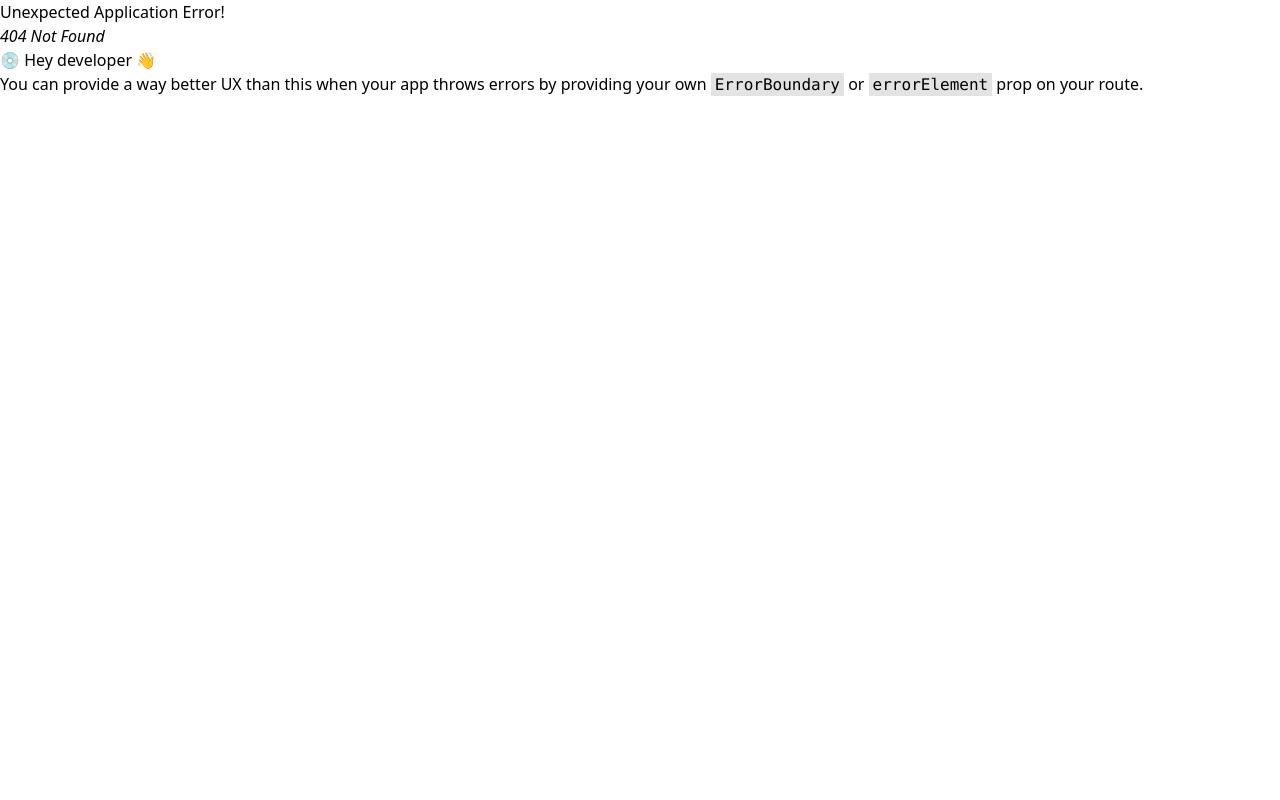
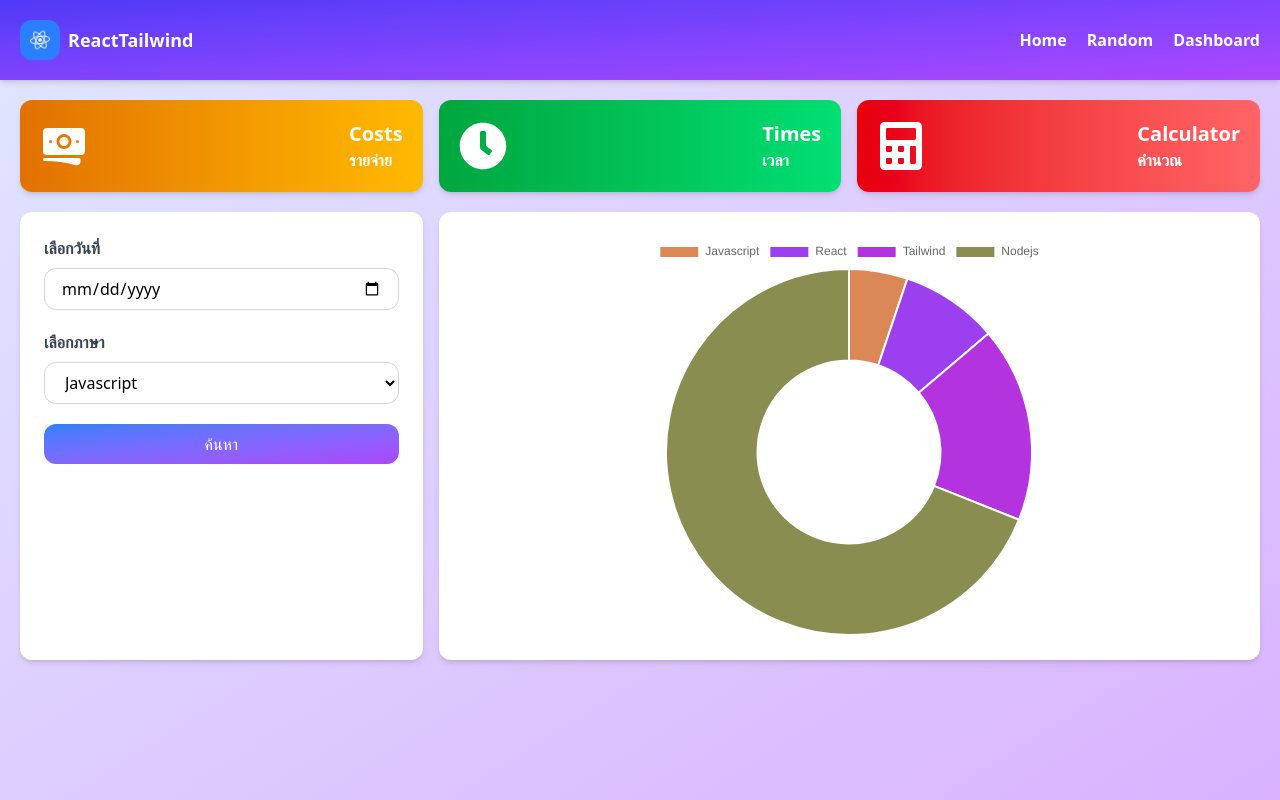
Before and after one commit to FactNJS1014/React-tailwind-Responsive-2026, a React (Vite) app: page /dashboard in a window 1280 px wide. Before the commit this address had no page. Built offline with nearby package versions, Linux system fonts and the light colour scheme.

Commit message:
fetch api and dashboard demo

```diff
--- a/package.json
+++ b/package.json
@@ -11,8 +11,10 @@
   },
   "dependencies": {
     "@tailwindcss/vite": "^4.1.18",
+    "chart.js": "^4.5.1",
     "framer-motion": "^12.28.1",
     "react": "^19.2.0",
+    "react-chartjs-2": "^5.3.1",
     "react-dom": "^19.2.0",
     "react-icons": "^5.5.0",
     "react-router-dom": "^7.12.0",
--- a/src/App.jsx
+++ b/src/App.jsx
@@ -3,8 +3,21 @@
 import Navbar from "./components/Navbar";
 import { FaSearch, FaUser } from "react-icons/fa";
 import { motion } from "framer-motion";
+import { useState, useEffect } from "react";
 
 function App() {
+  const [arrayList, setArrayList] = useState([]);
+
+  useEffect(() => {
+    fetchDisneyCharacter();
+  }, []);
+
+  const fetchDisneyCharacter = async () => {
+    const res = await fetch("https://pokeapi.co/api/v2/pokemon-form");
+    const data = await res.json();
+    setArrayList(data.results);
+    console.log(data);
+  };
   return (
     <>
       <div className="min-h-screen bg-linear-to-br from-indigo-100 to-purple-300">
@@ -31,51 +44,28 @@ function App() {
             transition={{ duration: 0.7, delay: 0.2, type: "spring" }}
             className="grid grid-cols-1 md:grid-cols-3 sm:grid-cols-2 gap-4 p-4"
           >
-            <div className="px-6 py-2 bg-white rounded-xl shadow-md">
+            {arrayList.map((ch, index) => (
+              <div
+                key={index}
+                className="px-6 py-2 bg-white rounded-xl shadow-md"
+              >
                 <div className="flex items-center justify-center bg-purple-50 h-48 rounded-xl">
-                <FaUser className="w-24 h-24 text-purple-500" />
+                  <img
+                    src={`https://raw.githubusercontent.com/PokeAPI/sprites/master/sprites/pokemon/other/official-artwork/${index + 1}.png`}
+                    alt={ch.name}
+                    width={200}
+                    height={200}
+                  />
                 </div>
                 <h1 className="text-2xl font-bold text-center mt-5">
-                Hero Section
+                  {ch.name}
                 </h1>
-              <p className="text-center mt-2">
-                Lorem ipsum dolor sit amet consectetur adipisicing elit.
-                Quisquam, quod.
-              </p>
+
                 <button className="w-full bg-purple-500 text-white py-2 rounded-xl mt-5">
-                Learn More
+                  View Pokemon
                 </button>
               </div>
-            <div className="px-6 py-2 bg-white rounded-xl shadow-md">
-              <div className="flex items-center justify-center bg-purple-50 h-48 rounded-xl">
-                <FaUser className="w-24 h-24 text-purple-500" />
-              </div>
-              <h1 className="text-2xl font-bold text-center mt-5">
-                Hero Section
-              </h1>
-              <p className="text-center mt-2">
-                Lorem ipsum dolor sit amet consectetur adipisicing elit.
-                Quisquam, quod.
-              </p>
-              <button className="w-full bg-purple-500 text-white py-2 rounded-xl mt-5">
-                Learn More
-              </button>
-            </div>
-            <div className="px-6 py-2 bg-white rounded-xl shadow-md">
-              <div className="flex items-center justify-center bg-purple-50 h-48 rounded-xl">
-                <FaUser className="w-24 h-24 text-purple-500" />
-              </div>
-              <h1 className="text-2xl font-bold text-center mt-5">
-                Hero Section
-              </h1>
-              <p className="text-center mt-2">
-                Lorem ipsum dolor sit amet consectetur adipisicing elit.
-                Quisquam, quod.
-              </p>
-              <button className="w-full bg-purple-500 text-white py-2 rounded-xl mt-5">
-                Learn More
-              </button>
-            </div>
+            ))}
           </motion.div>
           <motion.div
             initial={{ opacity: 0, y: 100 }}
--- /dev/null
+++ b/src/Dashboard.jsx
@@ -0,0 +1,119 @@
+import React from "react";
+import Navbar from "./components/Navbar";
+import { FaCalculator, FaClock, FaTimes } from "react-icons/fa";
+import { HiBanknotes } from "react-icons/hi2";
+import { Chart as ChartJS, ArcElement, Tooltip, Legend } from "chart.js";
+import { Doughnut } from "react-chartjs-2";
+
+ChartJS.register(ArcElement, Tooltip, Legend);
+
+function Dashboard() {
+  const randomColor = () => {
+    return `rgb(${Math.floor(Math.random() * 255)}, ${Math.floor(Math.random() * 255)}, ${Math.floor(Math.random() * 255)})`;
+  };
+
+  const name = ["Javascript", "React", "Tailwind", "Nodejs"];
+  const data = {
+    labels: name,
+    datasets: [
+      {
+        label: "My First Dataset",
+        data: [30, 50, 100, 400],
+        backgroundColor: [
+          randomColor(),
+          randomColor(),
+          randomColor(),
+          randomColor(),
+        ],
+        hoverOffset: 4,
+      },
+    ],
+  };
+
+  return (
+    <div className="min-h-screen bg-linear-to-br from-indigo-100 to-purple-300">
+      <Navbar />
+      <div className="container mx-auto p-5 max-w-7xl ">
+        <div className="grid grid-cols-1 md:grid-cols-2 lg:grid-cols-3 gap-4">
+          <div className="bg-linear-to-r from-amber-600 to-amber-400 rounded-xl shadow-md w-full text-white ">
+            <div className="p-5">
+              <div className="flex items-center gap-2 justify-between">
+                <HiBanknotes className="w-12 h-12" />
+                <div>
+                  <h1 className="text-xl font-bold">Costs</h1>
+                  <p className="text-md font-semibold">รายจ่าย</p>
+                </div>
+              </div>
+            </div>
+          </div>
+          <div className="bg-linear-to-r from-green-600  to-green-400 rounded-xl shadow-md w-full text-white">
+            <div className="p-5">
+              <div className="flex items-center gap-2 justify-between">
+                <FaClock className="w-12 h-12" />
+                <div>
+                  <h1 className="text-xl font-bold">Times</h1>
+                  <p className="text-md font-semibold">เวลา</p>
+                </div>
+              </div>
+            </div>
+          </div>
+          <div className="bg-linear-to-r from-red-600 to-red-400 rounded-xl shadow-md w-full text-white">
+            <div className="p-5">
+              <div className="flex items-center gap-2 justify-between">
+                <FaCalculator className="w-12 h-12" />
+                <div>
+                  <h1 className="text-xl font-bold">Calculator</h1>
+                  <p className="text-md font-semibold">คำนวณ</p>
+                </div>
+              </div>
+            </div>
+          </div>
+        </div>
+        <div className="grid grid-cols-1 md:grid-cols-3 gap-4">
+          <div className="bg-white rounded-xl shadow-md p-6 mt-5">
+            <div className="flex flex-col gap-5">
+              <div className="flex flex-col gap-2 w-full">
+                <label htmlFor="" className="font-semibold text-gray-700">
+                  เลือกวันที่
+                </label>
+                <input
+                  type="date"
+                  className="border border-gray-300 rounded-xl px-4 py-2 bg-white focus:outline-none focus:ring-2 focus:ring-purple-500"
+                />
+              </div>
+              <div className="flex flex-col gap-2 w-full">
+                <label htmlFor="" className="font-semibold text-gray-700">
+                  เลือกภาษา
+                </label>
+                <select
+                  name=""
+                  id=""
+                  className="border border-gray-300 rounded-xl px-4 py-2 bg-white focus:outline-none focus:ring-2 focus:ring-purple-500"
+                >
+                  <option value="">Javascript</option>
+                  <option value="">React</option>
+                  <option value="">Tailwind</option>
+                  <option value="">Nodejs</option>
+                </select>
+              </div>
+              <div>
+                <button className="bg-linear-to-br from-blue-500 to-purple-500 text-white px-4 py-2 rounded-xl w-full">
+                  ค้นหา
+                </button>
+              </div>
+            </div>
+          </div>
+          <div className="col-span-2">
+            <div className="bg-white rounded-xl shadow-md w-full text-white p-6 mt-5 flex items-center justify-center">
+              <div className="w-100 h-100">
+                <Doughnut data={data} />
+              </div>
+            </div>
+          </div>
+        </div>
+      </div>
+    </div>
+  );
+}
+
+export default Dashboard;
--- a/src/components/Navbar.jsx
+++ b/src/components/Navbar.jsx
@@ -28,7 +28,7 @@ function Navbar() {
                   <a href="/random">Random</a>
                 </li>
                 <li>
-                  <a href="#">Contact</a>
+                  <a href="/dashboard">Dashboard</a>
                 </li>
               </ul>
             </div>
--- a/src/main.jsx
+++ b/src/main.jsx
@@ -5,6 +5,7 @@ import App from "./App.jsx";
 import { createBrowserRouter, RouterProvider } from "react-router-dom";
 import PdfPage from "./PdfPage";
 import Random from "./Random";
+import Dashboard from "./Dashboard";
 
 createRoot(document.getElementById("root")).render(
   <StrictMode>
@@ -22,6 +23,10 @@ createRoot(document.getElementById("root")).render(
           path: "/random",
           element: <Random />,
         },
+        {
+          path: "/dashboard",
+          element: <Dashboard />,
+        },
       ])}
     />
   </StrictMode>,
```
Also changed, not shown: 1 other file (tests, documents, lock files or other folders). Lines whose indentation alone changed are shown as unchanged.
